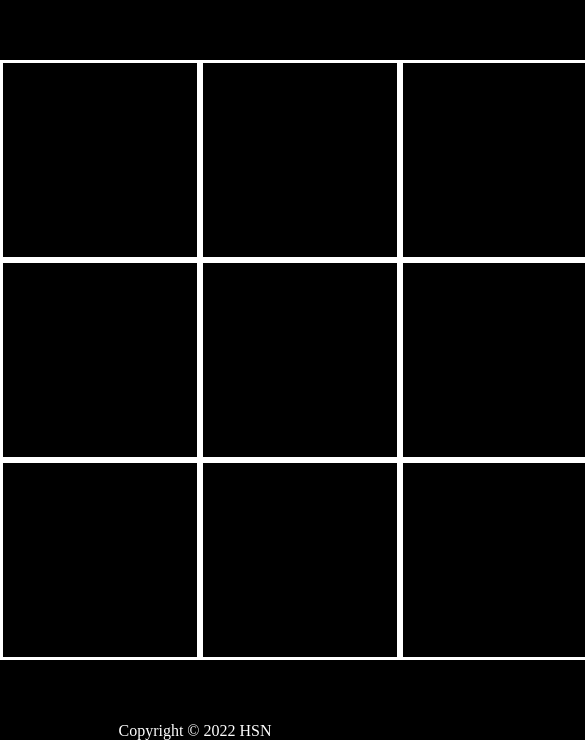
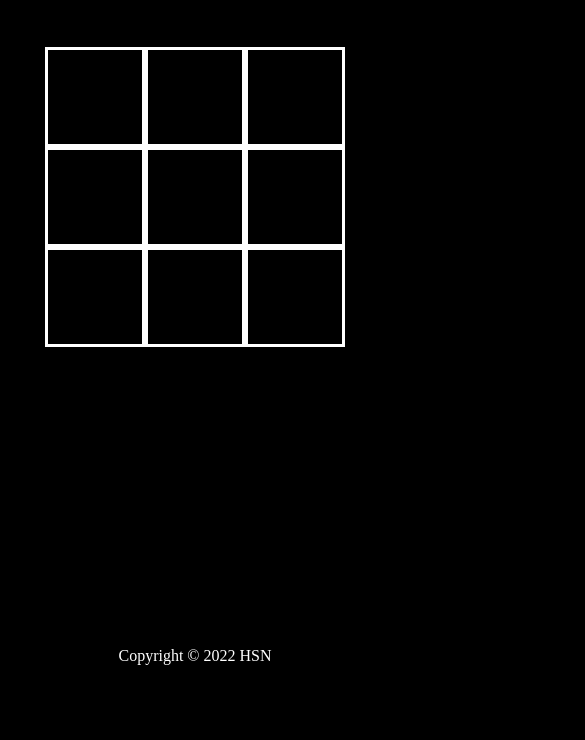
Before and after one commit to HasnatSN/tic-tac-toe, a plain HTML site: page index.html in a window 390 px wide. Shown: the part 104-844 px from the top of the page, 585 px wide, since content can reach past the window. Drawn offline with Linux system fonts and the light colour scheme.

Commit message:
added media queries

```diff
--- a/css/style.css
+++ b/css/style.css
@@ -56,3 +56,29 @@ footer {
     display: flex;
     justify-content: center;
 }
+
+/* /// MEDIA QUERIES //// */
+
+@media (max-width: 500px) {
+
+    main {
+        max-height: 400px;
+        margin: 0 auto 0;
+    }
+
+    .gameboard {
+        width: 300px;
+        height: 300px;
+    }
+
+    .grid-item {
+        width: 100px;
+        height: 100px;
+        font-size: 4rem;
+    }
+
+    footer {
+        margin-top: 250px;
+    }
+
+}
--- a/script.js
+++ b/script.js
@@ -19,13 +19,8 @@ function createBoard() {
 }
 
 function whoClicked() {
-  if (player) {
-    player = false;
-    return signOne;
-  } else {
-    player = true;
-    return signTwo;
-  }
+  player = !player;
+  return player ? signTwo : signOne;
 }
 
 function isOccupied(cell) {
@@ -39,13 +34,13 @@ function gameOver() {
 
 function assignEventL(cells) {
   cells.forEach((cell) => {
-    if (!isOccupied(cell)) {
-      cell.addEventListener("click", () => {
+    cell.addEventListener("click", () => {
+      if (!isOccupied(cell)) {
         sign = whoClicked();
         cell.textContent = sign;
         gameOver();
-      });
-    }
+      }
+    });
   });
 }
 
```
